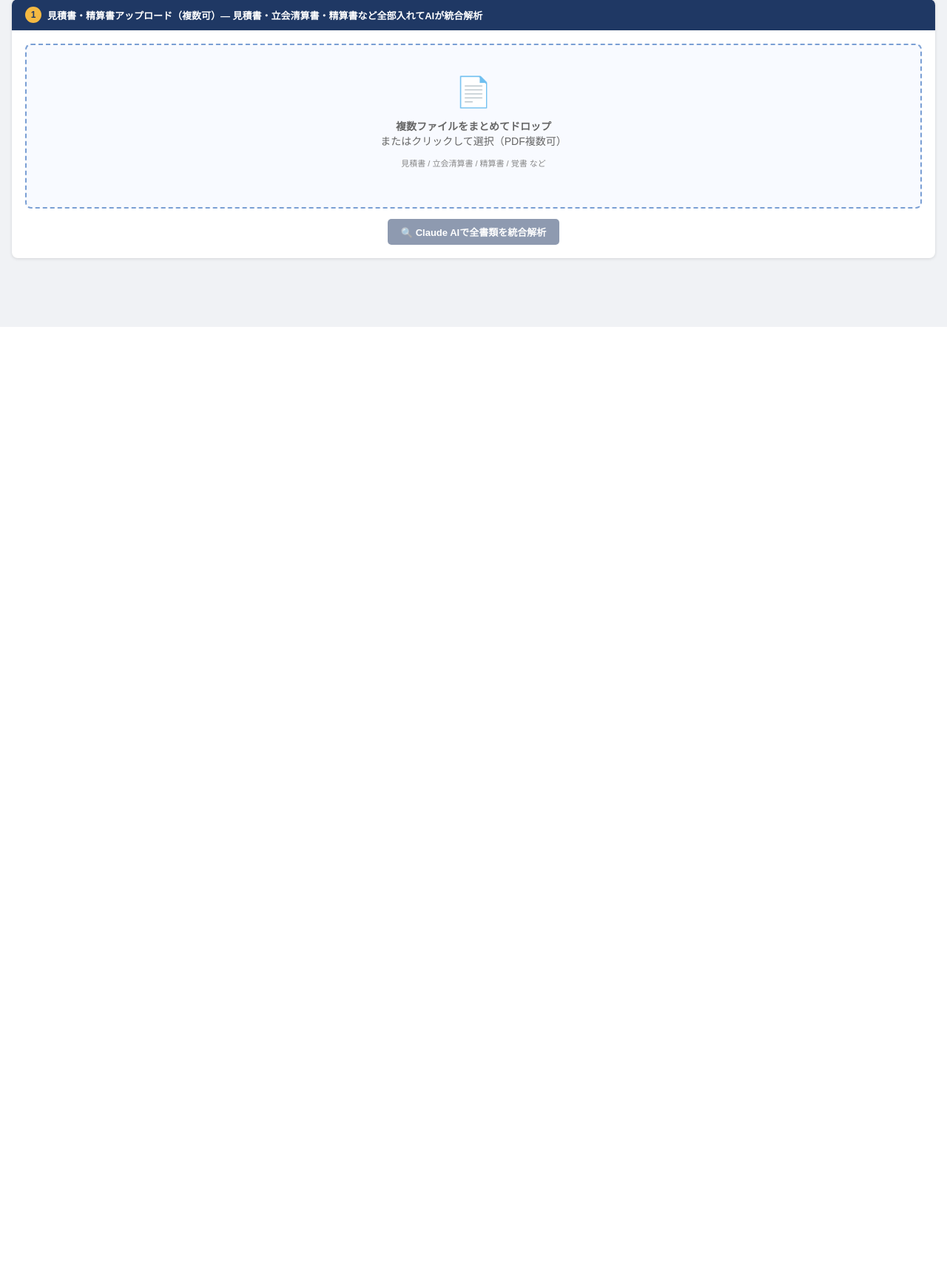
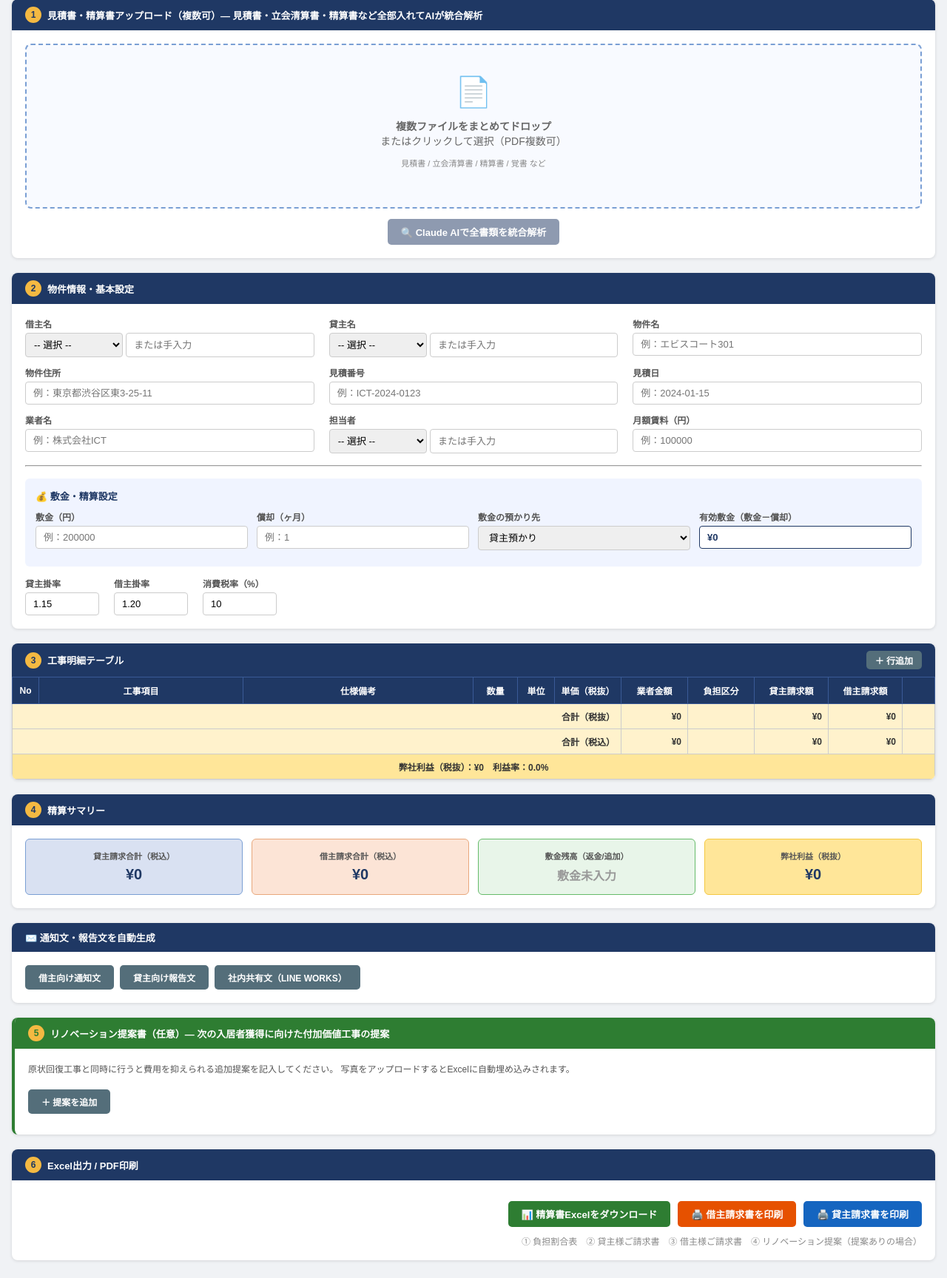
Before and after one commit to Hiroshi-Ikawa/ict-seisan-app, a Flask app: page / in a window 1280 px wide. Shown: the part 358-2086 px from the top of the page at 74% size. Before the commit the page ends 800 px from the top, so only its background shows below. Run offline with Flask 3, Linux system fonts and the light colour scheme; data that the repository does not hold is empty.

Commit message:
fix: always show form sections, move proposal+export outside sections div

```diff
--- a/static/style.css
+++ b/static/style.css
@@ -377,5 +377,5 @@ input[type="number"], input[type="text"], select {
   .summary-grid { grid-template-columns: 1fr; }
 }
 
-#sections { display: none; }
+#sections { display: block; }
 #sections.visible { display: block; }
--- a/templates/index.html
+++ b/templates/index.html
@@ -360,7 +360,9 @@
       </div>
     </div>
 
-    <!-- STEP 5: リノベーション提案書 -->
+  </div><!-- /sections -->
+
+  <!-- 提案書（常に表示） -->
   <div class="card" style="border-left:4px solid #2e7d32;">
     <div class="card-header" style="background:#2e7d32;">
       <span class="step" style="background:#F4B942; color:#2e7d32;">5</span>
@@ -377,7 +379,7 @@
     </div>
   </div>
 
-    <!-- STEP 6: 出力 -->
+  <!-- Excel出力（常に表示） -->
   <div class="card">
     <div class="card-header">
       <span class="step">6</span>
@@ -397,12 +399,11 @@
         </button>
       </div>
       <p style="font-size:12px; color:#888; margin-top:10px; text-align:right;">
-          ① 負担割合表　② 貸主請求書　③ 借主請求書　④ リノベーション提案（提案ありの場合）
+        ① 負担割合表　② 貸主様ご請求書　③ 借主様ご請求書　④ リノベーション提案（提案ありの場合）
       </p>
     </div>
   </div>
 
-  </div><!-- /sections -->
 </div>
 
 <script>
@@ -678,7 +679,8 @@ async function analyzeContract() {
 
     document.getElementById('contractResult').style.display = 'flex';
     document.getElementById('contractResult').style.flexDirection = 'column';
-    showAlert(`${contractFiles.length}件の書類を総合解析しました。「適用」ボタンで明細テーブルに反映できます。`, 'success');
+    document.getElementById('sections').classList.add('visible');
+    showAlert(`${contractFiles.length}件の書類を総合解析しました。物件情報が自動入力されました。「適用」ボタンで負担区分を明細テーブルに反映できます。`, 'success');
   } catch (e) {
     showAlert('契約書解析エラー：' + e.message, 'error');
   } finally {
```
Lines whose indentation alone changed are shown as unchanged.
